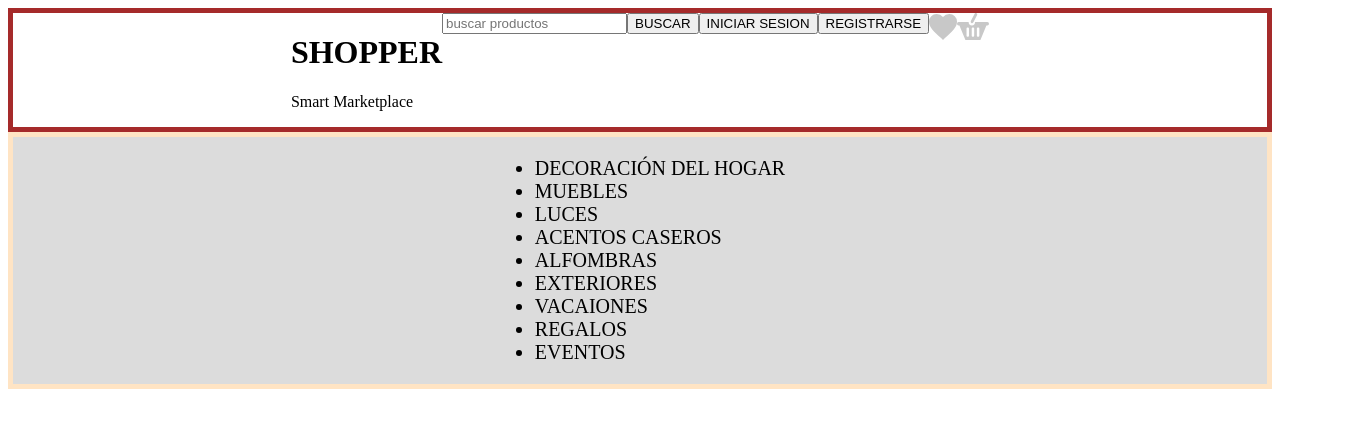
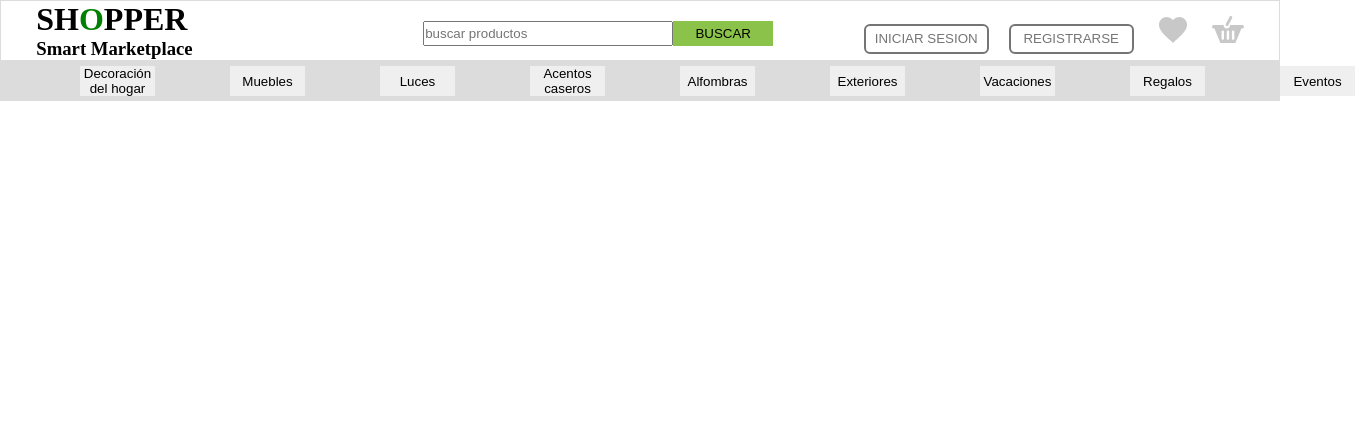
Before and after one commit to M1st3rAng3l/SHOPPER, a React (Create React App) app: page / in a window 1280 px wide. Shown: the top 428 px of the page, 1355 px wide, since content can reach past the window. Built offline with nearby package versions, Linux system fonts and the light colour scheme.

Commit message:
header finalizado

```diff
--- a/src/components/header.js
+++ b/src/components/header.js
@@ -9,40 +9,38 @@ function HeaderOne() {
       <div className="headerBox">
 
         <div className="titleBox">
-          <h1>SHOPPER</h1>
-          <p>Smart Marketplace</p>
+          <h1 className="titleOne"><strong>SH<span>O</span>PPER</strong></h1>
+          <h3 className="titleTwo">Smart Marketplace</h3>
         </div>
 
-        <div className="buscadorBox">
-          <input type="text" placeholder="buscar productos" />
-          <button type="submit">BUSCAR</button>
+        <div className="searchBox">
+          <input type="text" placeholder="buscar productos" className="searchBar"/>
+          <button type="submit" className="searchButton">BUSCAR</button>
         </div>
 
         <div className="botonBox">
-          <button>INICIAR SESION</button>
-          <button>REGISTRARSE</button>
+          <button className="btnUP">INICIAR SESION</button>
+          <button className="btnUP">REGISTRARSE</button>
+          <img src={logo2} alt="icon1" className="imgLogo"/>
+          <img src={logo1} alt="logo2" className="imgLogo"/>
         </div>
-        <div className="imagenBox">
-          <img src={logo2} alt="icon1" />
-          <img src={logo1} alt="logo2" />
-        </div>
+
       </div>
 
       <nav className="navbarBox">
-        <ul>
-          <li>Decoración del hogar</li>
-          <li>Muebles</li>
-          <li>Luces</li>
-          <li>Acentos caseros</li>
-          <li>Alfombras</li>
-          <li>Exteriores</li>
-          <li>Vacaiones</li>
-          <li>Regalos</li>
-          <li>Eventos</li>
-        </ul>
+
+          <button className="optionButton">Decoración del hogar</button>
+          <button className="optionButton">Muebles</button>
+          <button className="optionButton">Luces</button>
+          <button className="optionButton">Acentos caseros</button>
+          <button className="optionButton">Alfombras</button>
+          <button className="optionButton">Exteriores</button>
+          <button className="optionButton">Vacaciones</button>
+          <button className="optionButton">Regalos</button>
+          <button className="optionButton">Eventos</button>
+
       </nav>
     </div>
   );
 }
-
 export default HeaderOne;
--- a/src/css/header.css
+++ b/src/css/header.css
@@ -1,22 +1,68 @@
+*{
+    margin: 0;
+    padding: 0;
+    box-sizing: border-box;
+}
+
 .headerBox{
-    border: 5px solid brown;
+    border: 1px solid gainsboro;
     display: flex;
-    justify-content: center;
+    justify-content: space-around;
 }
 
 .titleBox{
-    display: flexbox;
-    justify-content: left;
-    justify-content: center;
+    margin-right: 10em;
+}
 
+
+.searchButton{
+    border: 5px solid #8bc34a;
+    background-color: #8bc34a;
+    width: 100px;
+    margin-top: 20px;
+}
+
+.searchBar{
+    height: 25px;
+    width: 250px;
 }
 
 .navbarBox{
-    display: flex;
-    justify-content: center;
-    align-items: center;
-    text-transform: uppercase;
-    font-size: 20px;
+    display: grid;
+    grid-template-columns: repeat(9, 15em);
+    font-size: 10px;
     background-color: gainsboro;
-    border: 5px solid bisque;
+    border: 5px solid gainsboro;
+    padding-left: 7.5em;
 }
+
+.optionButton{
+    width: 50%;
+    height: auto;
+    border: none;
+    color: black;
+
+}
+.optionButton:hover{
+    border: 2px solid green;
+}
+
+span{
+    color:green;
+}
+
+.btnUP{
+    width: 125px;
+    height: 30px;
+    background-color: white;
+    color: #757575;
+    border: 2px solid #757575;
+    border-radius: 6px;
+    margin-top: 15px;
+    margin-left: 20px;
+}
+
+.imgLogo{
+    margin-top: 15px;
+    margin-left: 25px;
+}
```
Also changed, not shown: src/imagenes/Header.png (deleted), src/imagenes/Rectangle 3@2x.png (added).
